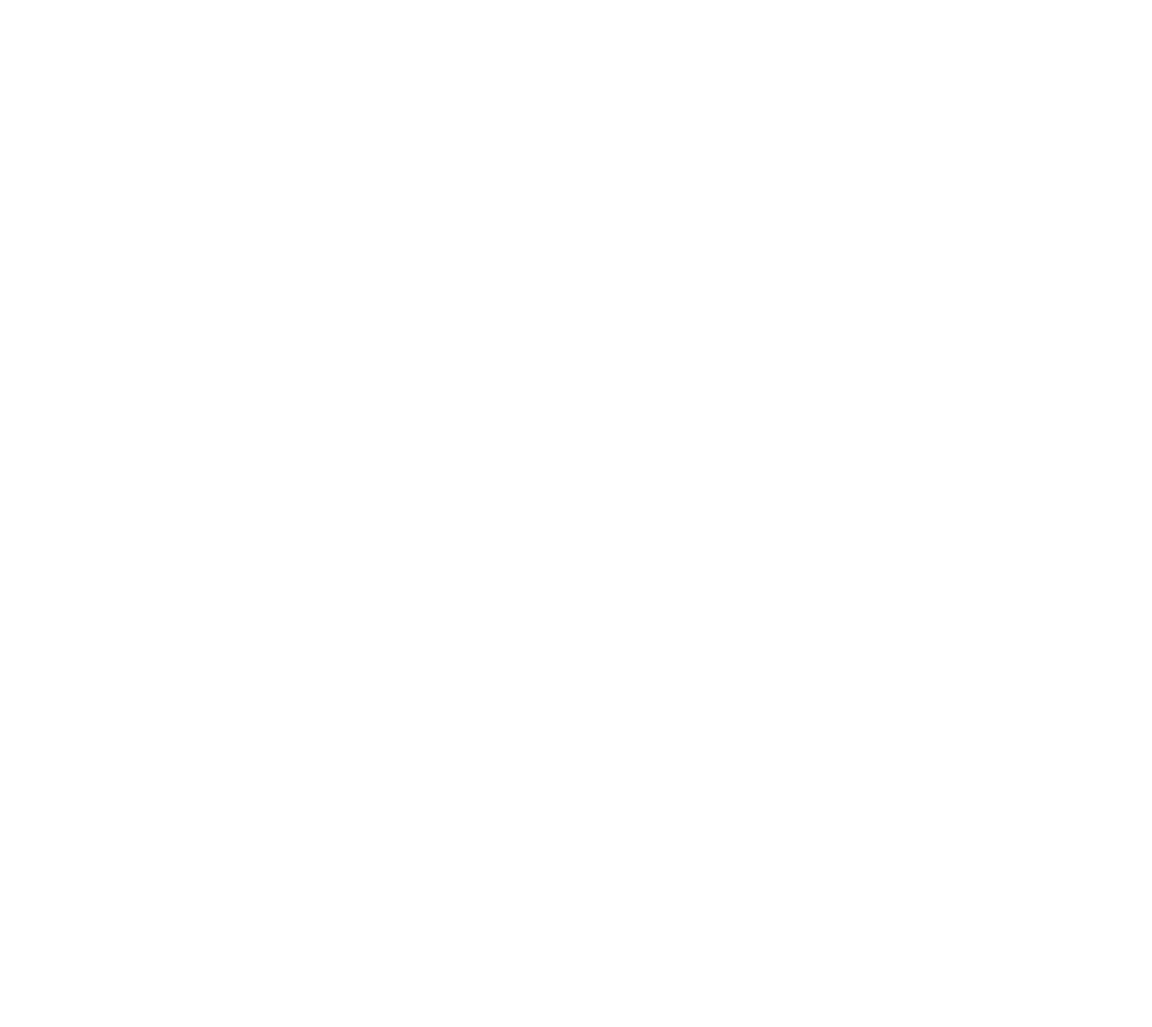
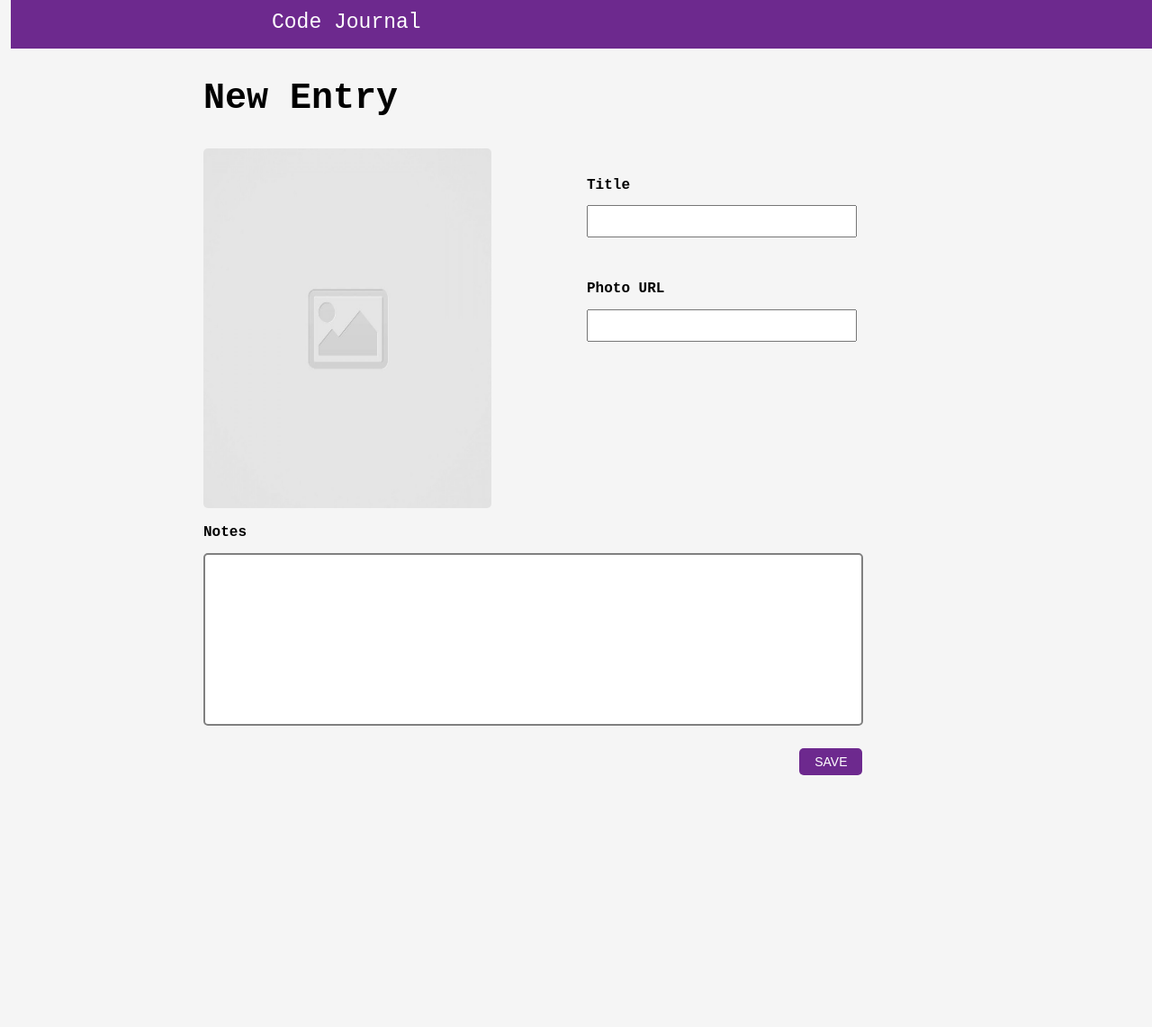
Before and after one commit to rjbae/code-journal-, a website: page index.html in a window 1280 px wide. Shown: the whole page at 90% size. Before the commit the page ends 800 px from the top, so only its background shows below. Drawn offline with Linux system fonts and the light colour scheme.

Commit message:
Layed out the html and css foundation. #1

```diff
--- a/css/styles.css
+++ b/css/styles.css
@@ -0,0 +1,75 @@
+body {
+  font-family: "Ubuntu Mono", monospace;
+  background-color: whitesmoke;
+}
+
+header {
+  font-size: 23px;
+  background-color: #6d298e;
+  color: white;
+  width: 100vw;
+  padding-bottom: 0.7em;
+  padding-left: 290px;
+  padding-top: 0.5em;
+}
+
+h2 {
+  font-size: 40px;
+}
+
+.placeholder {
+  width: 25vw;
+  height: 50vh;
+  border-radius: 5px;
+  margin-bottom: 1em;
+}
+
+label {
+  font-weight: bold;
+}
+
+.form-container {
+  display: flex;
+}
+
+.notes {
+  border: solid 2px gray;
+  border-radius: 5px;
+  line-height: 14em;
+  width: 55em;
+  margin-top: 1em;
+}
+
+.notes-label {
+  font-weight: bold;
+}
+
+.save {
+  border-radius: 5px;
+  background-color: #6d298e;
+  color: white;
+  width: 70px;
+  height: 30px;
+  margin-left: 80%;
+  margin-top: 3%;
+  margin-bottom: 20em;
+  font-size: 14px;
+  border: none;
+}
+
+.title {
+  line-height: 30px;
+  width: 300px;
+  margin-top: 1em;
+}
+
+.photourl {
+  line-height: 30px;
+  width: 300px;
+  margin-top: 1em;
+}
+
+.title-container {
+  margin-bottom: 3em;
+  margin-top: 2em;
+}
--- a/index.html
+++ b/index.html
@@ -15,9 +15,55 @@
   <link rel="stylesheet" href="css/styles.css">
 </head>
 <body>
-  <header>
-  </header>
   <main>
+    <div class="row">
+      <div class="column-full">
+        <header>
+          Code Journal
+        </header>
+      </div>
+    </div>
+    <div class="container">
+      <div class="row">
+        <div class="column-full">
+          <div data-view="entry-form"></div>
+          <h2>New Entry</h2>
+        </div>
+      </div>
+      <div class="row">
+        <div class="column-half">
+          <input type="image" src="images/placeholder-image-square.jpg" class="placeholder">
+        </div>
+        <div class="column-half">
+          <div class="form-container">
+            <form>
+              <div class="title-container">
+                <div>
+                  <label for="titleForm" class="title-form">Title</label>
+                </div>
+                <input type="text" class="title">
+              </div>
+              <div>
+                <label for="photoURL" class="photo-url">Photo URL</label>
+              </div>
+              <input type="url" class="photourl">
+          </div>
+        </div>
+      </div>
+      <div class="row">
+        <div class="column-full">
+          <div>
+            <label for="notes" class="notes-label">Notes</label>
+          </div>
+          <input type="text" class="notes">
+        </div>
+      </div>
+      <div class="row">
+        <div class="column-full">
+          <button class="save">SAVE</button>
+        </div>
+      </div>
+    </div>
   </main>
   <script src="js/data.js"></script>
   <script src="js/main.js"></script>
```
